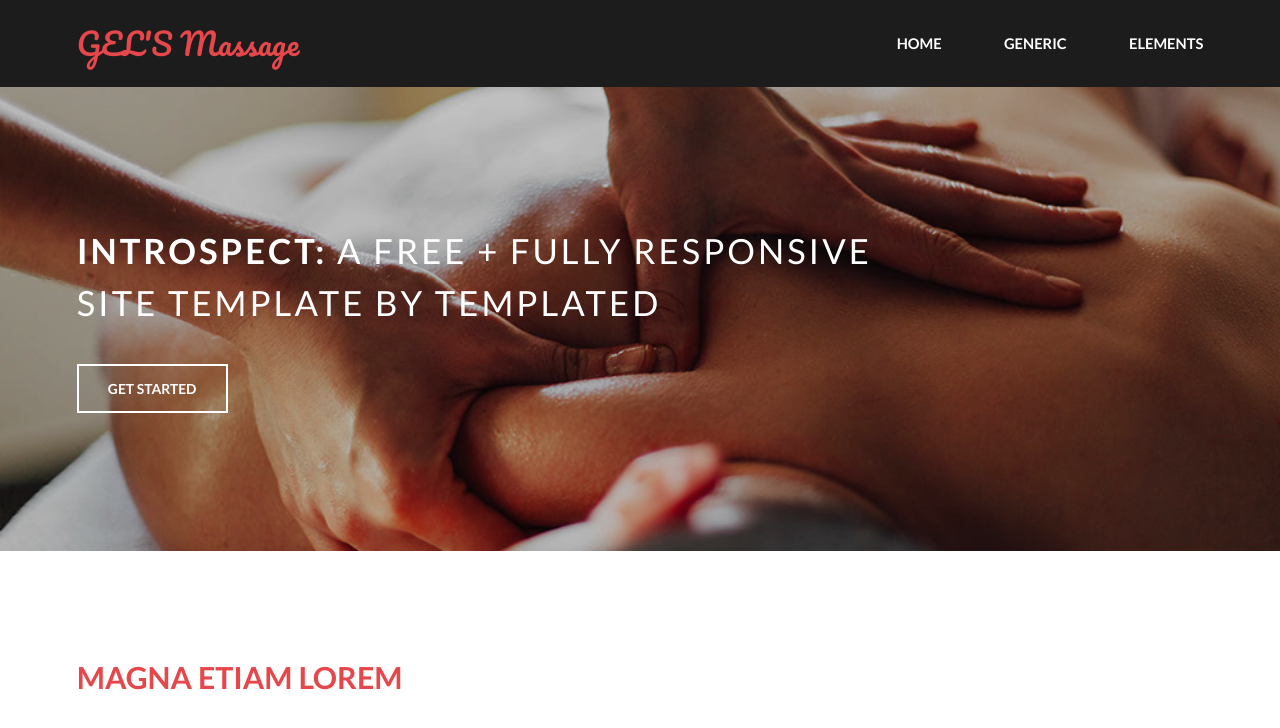
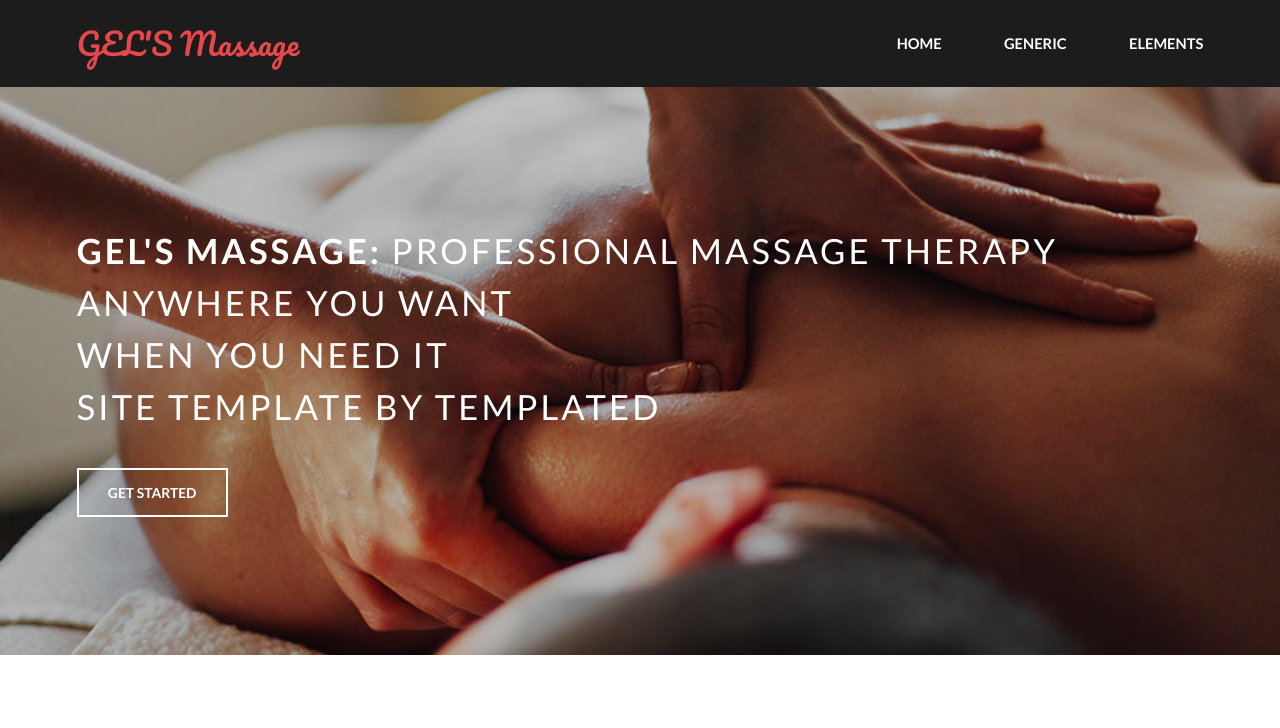
Before and after one commit to ladykate15d/gelsmassage, a plain HTML site: page index.html in a window 1280 px wide. Shown: the top 728 px of the page. Drawn offline with Linux system fonts and the light colour scheme.

Commit message:
Update index.html

```diff
--- a/index.html
+++ b/index.html
@@ -29,7 +29,7 @@
 		<!-- Banner -->
 			<section id="banner">
 				<div class="inner">
-					<h1>Introspect: <span>A free + fully responsive<br />
+					<h1>GEL'S MASSAGE: <span>Professional Massage Therapy<br>Anywhere You Want<br>When You Need It<br />
 					site template by TEMPLATED</span></h1>
 					<ul class="actions">
 						<li><a href="#" class="button alt">Get Started</a></li>
```
